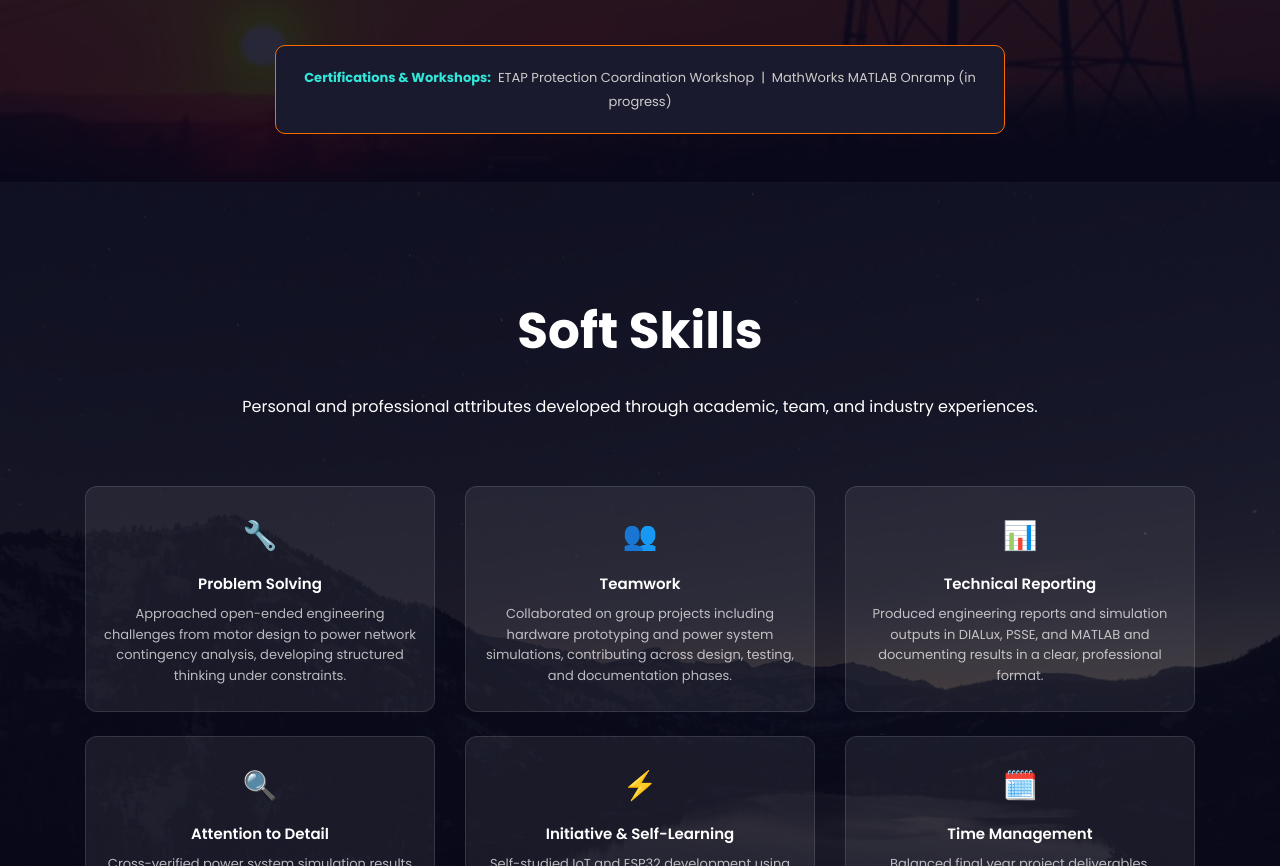
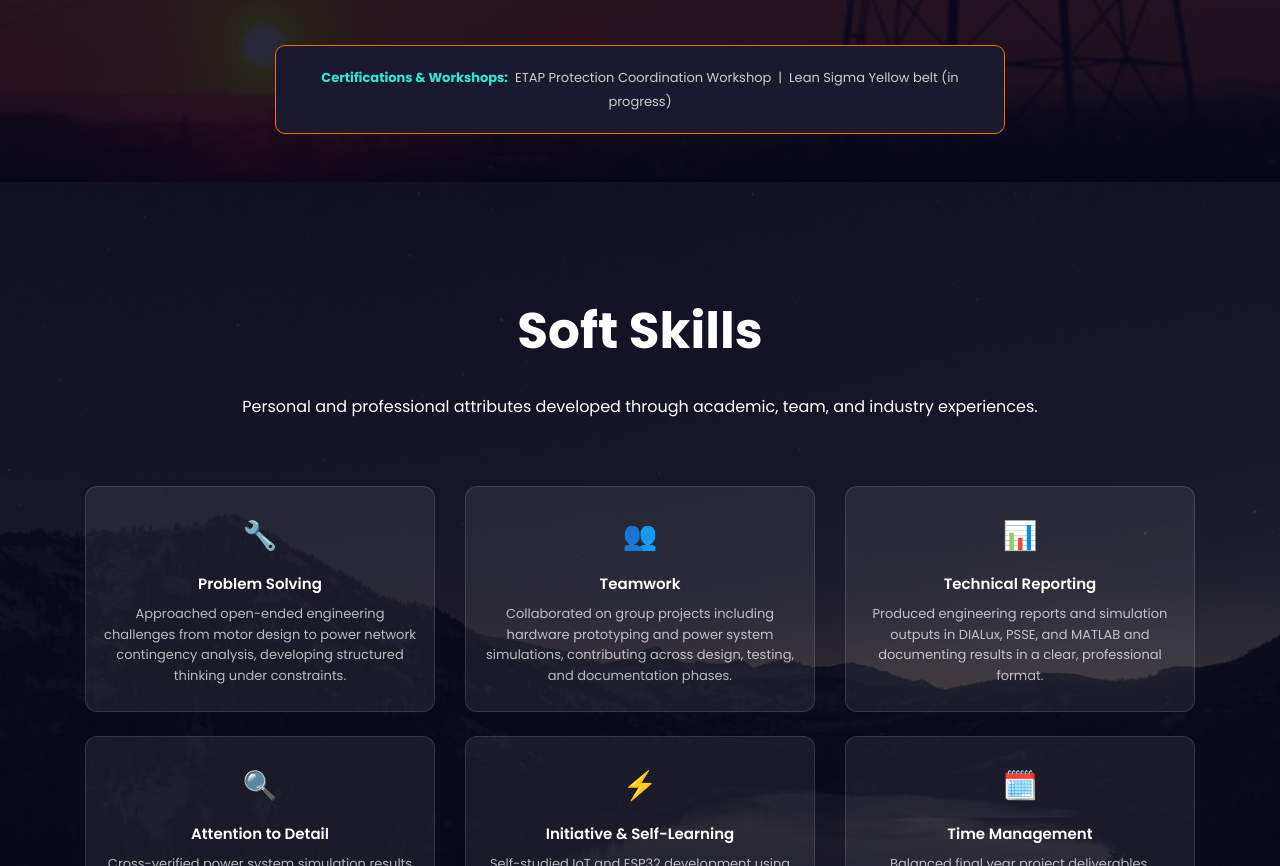
Before and after one commit to Kheen10/portfolio, a plain HTML site: page index.html in a window 1280 px wide. Shown: the part 3293-4159 px from the top of the page. Drawn offline with Linux system fonts and the light colour scheme; files whose address does not match are found by name.

```diff
--- a/index.html
+++ b/index.html
@@ -453,7 +453,7 @@
           <div style="background:#1a1a2e;border-radius:10px;border:1px solid #F96D00;padding:20px 24px;">
             <p style="font-size:13px;color:#ccc;margin:0;text-align:center;">
               <strong style="color:#31e7da;">Certifications &amp; Workshops:</strong>
-              &nbsp;ETAP Protection Coordination Workshop &nbsp;|&nbsp; MathWorks MATLAB Onramp (in progress)
+              &nbsp;ETAP Protection Coordination Workshop &nbsp;|&nbsp; Lean Sigma Yellow belt (in progress)
             </p>
           </div>
         </div>
```
